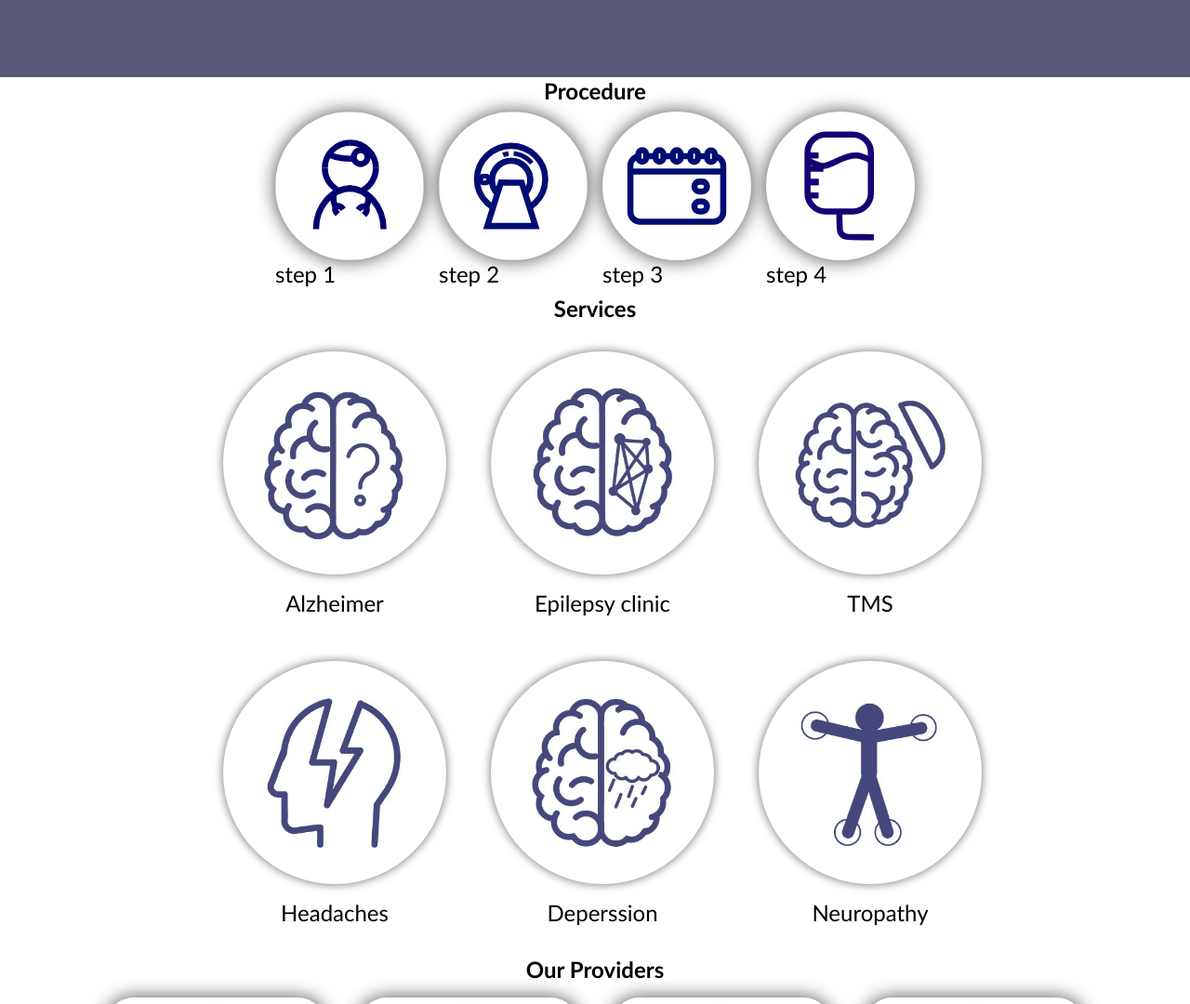
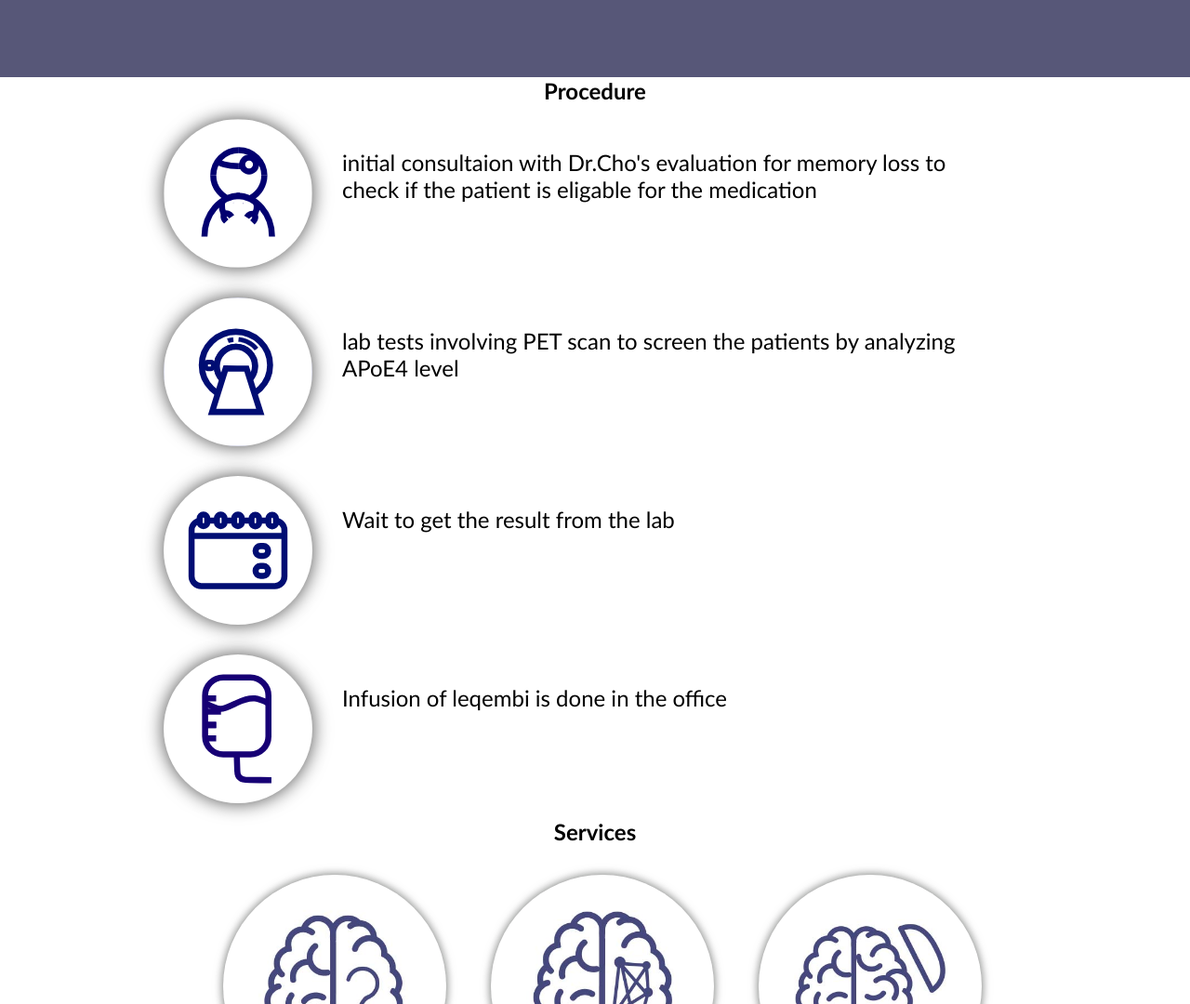
Before and after one commit to bkim9/Mitaa, a website built with webpack: page index.html in a window 1280 px wide. Shown: the part 1413-2493 px from the top of the page at 93% size. Built offline with nearby package versions, Linux system fonts and the light colour scheme; some packages are replaced by stand-ins of ours; no server answers; the database is empty.

Commit message:
steps progress

```diff
--- a/index.html
+++ b/index.html
@@ -62,16 +62,16 @@
       <h2>Procedure</h2>
       <div class="steps-container">
         <div class="step-container">
-          <img class="steps-img" src="./img/doctor.svg" alt="step1">  <figcaption>step 1</figcaption>
+          <img class="steps-img" src="./img/doctor.svg" alt="step1">  <figcaption>initial consultaion with Dr.Cho's evaluation for memory loss to check if the patient is eligable for the medication</figcaption>
         </div>
         <div class="step-container">
-          <img class="steps-img" src="./img/pet.svg"   alt="step2">  <figcaption>step 2</figcaption>
+          <img class="steps-img" src="./img/pet.svg"   alt="step2">  <figcaption>lab tests involving PET scan to screen the patients by analyzing APoE4 level</figcaption>
         </div>
         <div class="step-container">
-          <img class="steps-img" src="./img/calendar.svg" alt="step3">  <figcaption>step 3</figcaption>
+          <img class="steps-img" src="./img/calendar.svg" alt="step3">  <figcaption>Wait to get the result from the lab</figcaption>
         </div>
         <div class="step-container">
-          <img class="steps-img" src="./img/Infusion.svg"      alt="step4">   <figcaption>step 4</figcaption>
+          <img class="steps-img" src="./img/Infusion.svg"      alt="step4">   <figcaption>Infusion of leqembi is done in the office</figcaption>
         </div>
       </div>
 
--- a/styles/main.css
+++ b/styles/main.css
@@ -98,15 +98,17 @@ h3 {
 
 /* steps or procedure */
 .steps-container {
+    max-width: 60rem;
     display: flex;
+    flex-direction: column;
     flex-wrap: wrap;
     justify-content: space-evenly;
 }
 
 .step-container {
     display: flex;
-    flex-direction: column;
-    padding: .5rem;
+    flex-direction: row;
+    padding: 1rem;
 }
 
 .steps-container img {
@@ -116,20 +118,23 @@ h3 {
     filter: drop-shadow(0px 0px 10px rgba(0,0,0,.7));
     caption-side: bottom;
 }
+
 figcaption {
+    padding: 2rem;
     font-size: x-large;
 }
 a, a:hover, a:visited, a:active {
     color: inherit;
     text-decoration: none;
-   }
+}
+
 /* media query */
 
-@media screen and (max-width: 600px) {
-
+@media screen and (max-width: 800px) {
     #title-img-box {
         height:  30rem;
     }
+
     .title-box {
         margin: 0;
         background-color: rgba(16, 16, 63, 0.7);
@@ -144,6 +149,7 @@ a, a:hover, a:visited, a:active {
         justify-content: center;
         align-items: center;
     }
+
     .title-box * {
         margin:.5rem;
     }
@@ -151,6 +157,7 @@ a, a:hover, a:visited, a:active {
     .title-box h1 {
         font-size: x-large;
     }
+
     .title-box h2 {
         font-size: large;
     }
```
